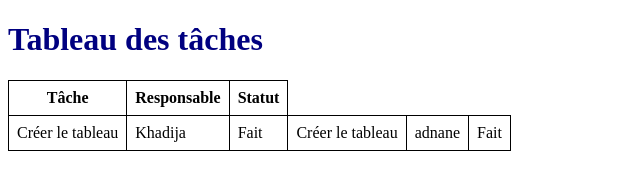
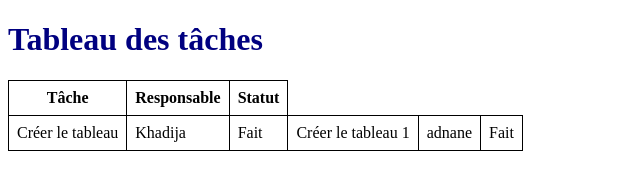
Before and after one commit to khadijaelmaaroufi/Git-learn, a plain HTML site: page index.html in a window 1280 px wide. Shown: the full height of the page, 0-640 px from the left. Drawn offline with Linux system fonts and the light colour scheme.

Commit message:
Résolution conflit 1

```diff
--- a/index.html
+++ b/index.html
@@ -18,7 +18,7 @@
       <td>Khadija</td>
       <td>Fait</td>
 
-      <td>Créer le tableau</td>
+      <td>Créer le tableau 1</td>
       <td>adnane</td>
       <td>Fait</td>
     </tr>
```
